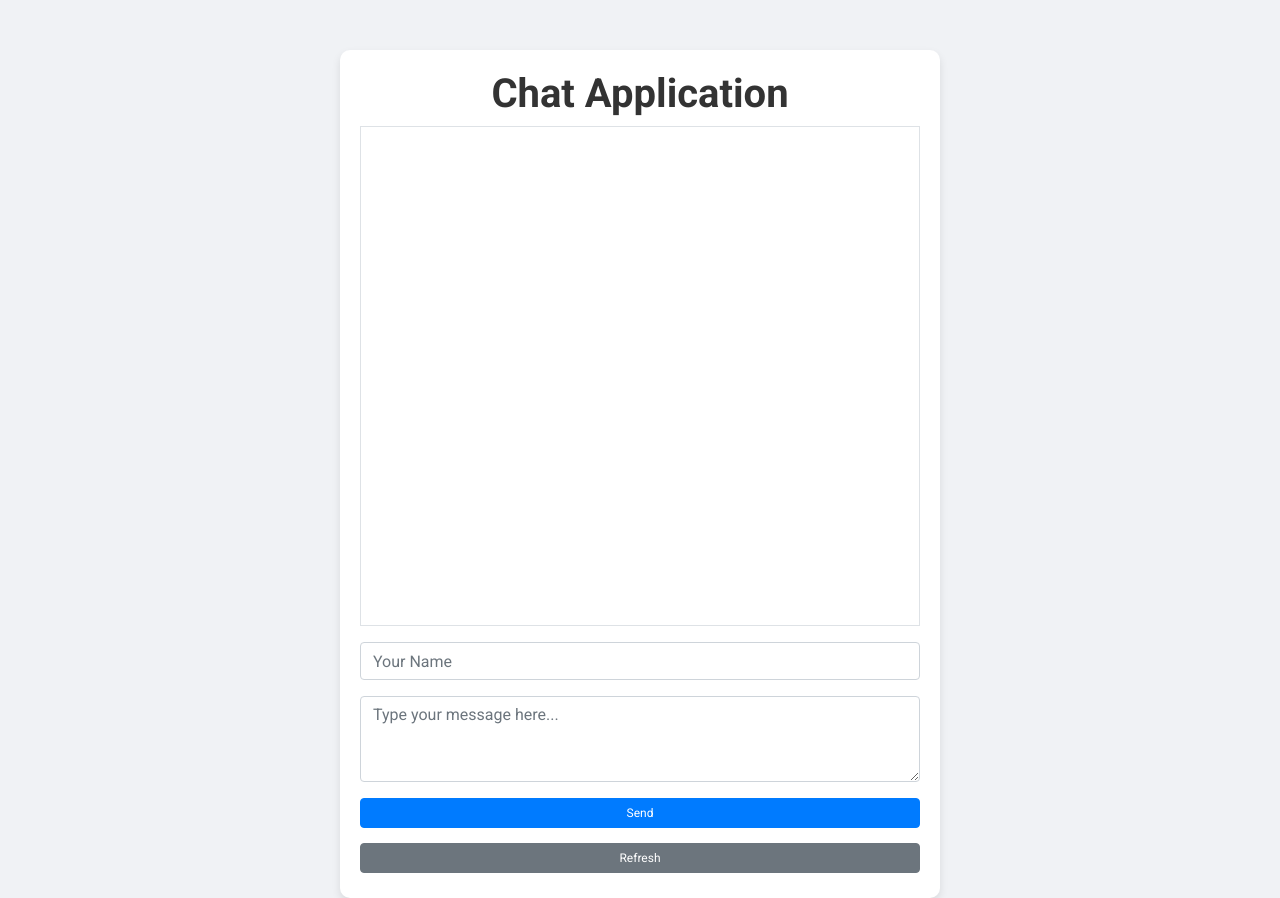
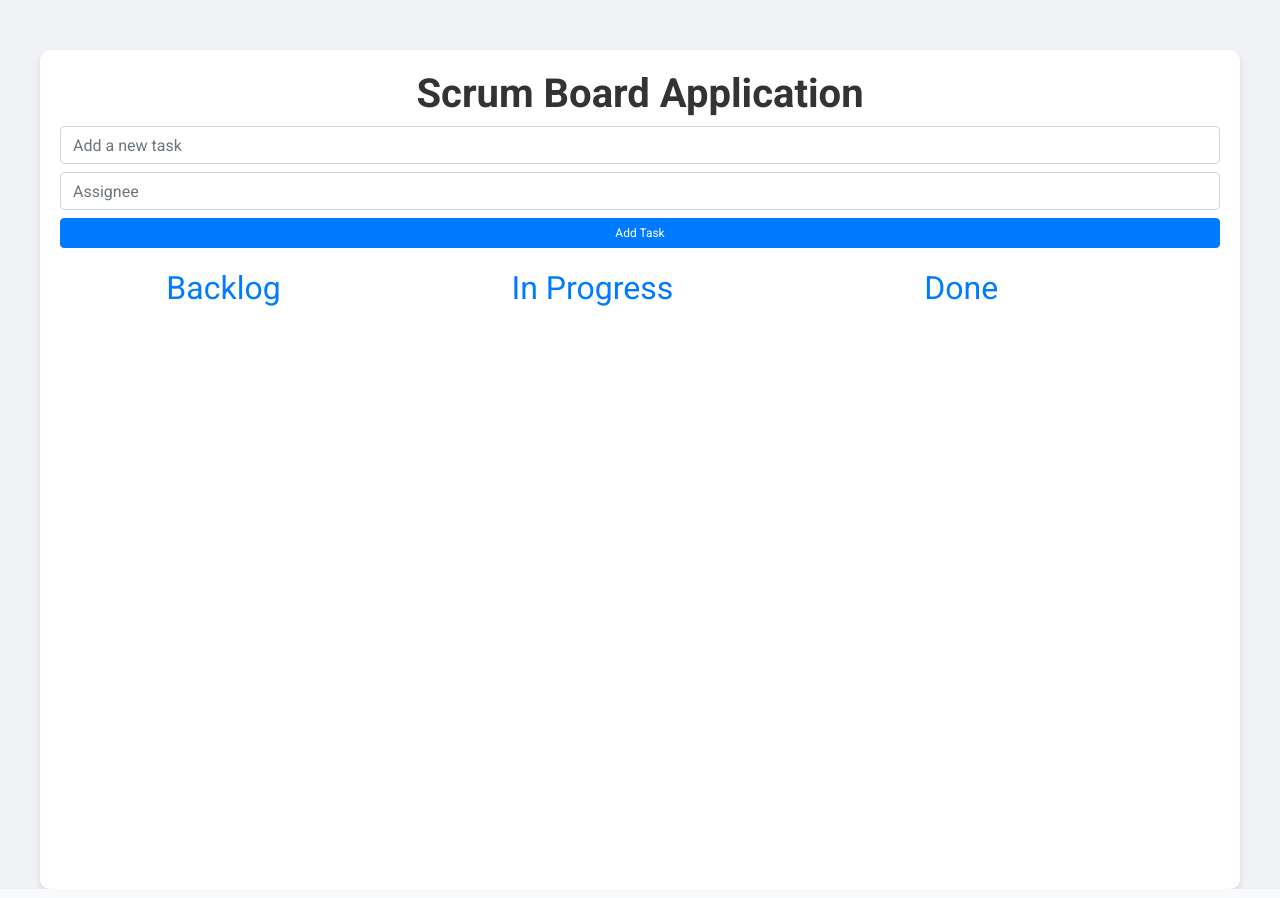
Before and after one commit to Nithin-0183/EliteSquad-Webserver, a PHP site: page / in a window 1280 px wide. Run offline with PHP 8.4, Linux system fonts and the light colour scheme.

Commit message:
Chungman Lee

```diff
--- a/WEB_ROOT/site1/index.php
+++ b/WEB_ROOT/site1/index.php
@@ -3,7 +3,7 @@
 <head>
     <meta charset="UTF-8">
     <meta name="viewport" content="width=device-width, initial-scale=1.0">
-    <title>Chat Application</title>
+    <title>Scrum Board Application</title>
     <link href="https://stackpath.bootstrapcdn.com/bootstrap/4.3.1/css/bootstrap.min.css" rel="stylesheet">
     <link href="https://fonts.googleapis.com/css2?family=Roboto:wght@300;400;700&display=swap" rel="stylesheet">
     <style>
@@ -19,13 +19,26 @@
         }
         .container {
             margin-top: 50px;
-            max-width: 600px;
+            max-width: 1200px;
             background-color: #fff;
             padding: 20px;
             border-radius: 10px;
             box-shadow: 0 4px 8px rgba(0, 0, 0, 0.1);
         }
-        .message-box {
+        .board-column {
+            width: 30%;
+            display: inline-block;
+            vertical-align: top;
+            margin-right: 1%;
+        }
+        .board-column:last-child {
+            margin-right: 0;
+        }
+        .board-column h2 {
+            text-align: center;
+            color: #007bff;
+        }
+        .todo-item {
             border: 1px solid #ccc;
             border-radius: 10px;
             padding: 10px;
@@ -34,17 +47,17 @@
             background-color: #fff;
             box-shadow: 0 2px 4px rgba(0, 0, 0, 0.1);
         }
-        .message-box strong {
+        .todo-item strong {
             display: block;
             margin-bottom: 5px;
             color: #007bff;
         }
-        .message-box .btn-group {
+        .todo-item .btn-group {
             position: absolute;
             top: 10px;
             right: 10px;
         }
-        .message-box .btn {
+        .todo-item .btn {
             padding: 2px 6px;
             font-size: 10px;
             margin-left: 5px;
@@ -78,48 +91,56 @@
             align-items: flex-end;
             gap: 10px;
         }
-        #chat-box {
-            height: 500px;
-            margin-bottom: 10px;
+        .board-column {
+            height: 600px;
+            overflow-y: auto;
         }
     </style>
 </head>
 <body>
 <div class="container">
-    <h1>Chat Application</h1>
-    <div id="chat-box" class="border p-3 mb-3" style="overflow-y: scroll;">
-        <!-- messages -->
+    <h1>Scrum Board Application</h1>
+    <div class="form-group">
+        <input type="text" id="task" class="form-control" placeholder="Add a new task" required>
+        <input type="text" id="assignee" class="form-control mt-2" placeholder="Assignee" required>
+        <button id="add-task-btn" class="btn btn-primary mt-2">Add Task</button>
     </div>
-    <form id="message-form">
-        <div class="form-group">
-            <input type="text" id="username" class="form-control" placeholder="Your Name" required>
+    <div class="row">
+        <div class="board-column" id="backlog">
+            <h2>Backlog</h2>
         </div>
-        <div class="form-group">
-            <textarea id="message" class="form-control" rows="3" placeholder="Type your message here..." required></textarea>
+        <div class="board-column" id="in-progress">
+            <h2>In Progress</h2>
         </div>
-        <div class="form-buttons">
-            <button type="submit" class="btn btn-primary">Send</button>
-            <button id="refresh-btn" class="btn btn-secondary">Refresh</button>
+        <div class="board-column" id="done">
+            <h2>Done</h2>
         </div>
-    </form>
+    </div>
 </div>
 
 <div class="modal fade" id="editModal" tabindex="-1" role="dialog" aria-labelledby="editModalLabel" aria-hidden="true">
     <div class="modal-dialog" role="document">
         <div class="modal-content">
             <div class="modal-header">
-                <h5 class="modal-title" id="editModalLabel">Edit Message</h5>
+                <h5 class="modal-title" id="editModalLabel">Edit Task</h5>
                 <button type="button" class="close" data-dismiss="modal" aria-label="Close">
                     <span aria-hidden="true">&times;</span>
                 </button>
             </div>
             <div class="modal-body">
-                <input type="hidden" id="editMessageId">
+                <input type="hidden" id="editTaskId">
                 <div class="form-group">
-                    <input type="text" id="editUsername" class="form-control" placeholder="Your Name" required>
+                    <textarea id="editTask" class="form-control" rows="3" placeholder="Edit your task..." required></textarea>
                 </div>
                 <div class="form-group">
-                    <textarea id="editMessage" class="form-control" rows="3" placeholder="Edit your message..." required></textarea>
+                    <input type="text" id="editAssignee" class="form-control" placeholder="Assignee" required>
+                </div>
+                <div class="form-group">
+                    <select id="editStatus" class="form-control" required>
+                        <option value="backlog">Backlog</option>
+                        <option value="in-progress">In Progress</option>
+                        <option value="done">Done</option>
+                    </select>
                 </div>
             </div>
             <div class="modal-footer">
@@ -134,101 +155,120 @@
 <script src="https://cdnjs.cloudflare.com/ajax/libs/popper.js/1.14.7/umd/popper.min.js"></script>
 <script src="https://stackpath.bootstrapcdn.com/bootstrap/4.3.1/js/bootstrap.min.js"></script>
 <script>
-    const apiUrl = 'http://site1.local:8080'; // API
+    const apiUrl = 'https://site2.local:8443'; // API
 
-    // fetch messages
-    function fetchMessages() {
-        fetch(`${apiUrl}/data/messages`)
+    // fetch tasks
+    function fetchTasks() {
+        fetch(`${apiUrl}/data/tasks`)
             .then(response => response.json())
             .then(data => {
-                const chatBox = document.getElementById('chat-box');
-                chatBox.innerHTML = '';
-                data.forEach(message => {
-                    chatBox.innerHTML += `
-                        <div class="message-box">
-                            <strong>${message.username}:</strong> ${message.text}
+                const backlog = document.getElementById('backlog');
+                const inProgress = document.getElementById('in-progress');
+                const done = document.getElementById('done');
+                backlog.innerHTML = '<h2>Backlog</h2>';
+                inProgress.innerHTML = '<h2>In Progress</h2>';
+                done.innerHTML = '<h2>Done</h2>';
+                data.forEach(task => {
+                    const taskElement = `
+                        <div class="todo-item" id="task-${task.id}">
+                            <strong>${task.task}</strong>
+                            <p>Assignee: ${task.assignee}</p>
+                            <p>Status: ${task.status}</p>
                             <div class="btn-group">
-                                <button class="btn btn-sm btn-warning" onclick="editMessage('${message.id}', '${message.username}', '${message.text}')">Edit</button>
-                                <button class="btn btn-sm btn-danger" onclick="deleteMessage('${message.id}')">Delete</button>
+                                <button class="btn btn-sm btn-warning" onclick="editTask('${task.id}', '${task.task}', '${task.assignee}', '${task.status}')">Edit</button>
+                                <button class="btn btn-sm btn-danger" onclick="deleteTask('${task.id}')">Delete</button>
                             </div>
                         </div>`;
+                    if (task.status === 'backlog') {
+                        backlog.innerHTML += taskElement;
+                    } else if (task.status === 'in-progress') {
+                        inProgress.innerHTML += taskElement;
+                    } else if (task.status === 'done') {
+                        done.innerHTML += taskElement;
+                    }
                 });
-                chatBox.scrollTop = chatBox.scrollHeight; // Scroll to bottom
             });
     }
 
-    // send a new message
-    const postMessage = (username, text) => {
-        fetch(`${apiUrl}/data/messages`, {
+    // add a new task
+    const postTask = (task, assignee) => {
+        fetch(`${apiUrl}/data/tasks`, {
             method: 'POST',
             headers: {
                 'Content-Type': 'application/x-www-form-urlencoded'
             },
-            body: `username=${encodeURIComponent(username)}&text=${encodeURIComponent(text)}`
-        }).then(response => response.json())
-        .then(() => {
-            fetchMessages(); // Fetch messages after posting
+            body: `task=${encodeURIComponent(task)}&assignee=${encodeURIComponent(assignee)}&status=backlog`
+        }).then(response => {
+            if (response.status === 201) {
+                fetchTasks(); // Fetch tasks after posting
+            } else {
+                console.error('Failed to post task:', response.statusText);
+            }
         }).catch(error => {
-            console.error('Error posting message:', error);
+            console.error('Error posting task:', error);
         });
     };
 
-    // delete a message
-    function deleteMessage(id) {
-        fetch(`${apiUrl}/data/messages/${id}`, {
+    // delete a task
+    function deleteTask(id) {
+        console.log(`Deleting task ID: ${id}`);
+        fetch(`${apiUrl}/data/tasks/${id}`, {
             method: 'DELETE'
-        }).then(() => fetchMessages())
-        .catch(error => {
-            console.error('Error deleting message:', error);
+        }).then(() => {
+            console.log(`Deleted task ID: ${id}`);
+            fetchTasks();
+        }).catch(error => {
+            console.error('Error deleting task:', error);
         });
     }
 
-    // update a message
-    function updateMessage(id, username, text) {
-        fetch(`${apiUrl}/data/messages/${id}`, {
+    // update a task
+    function updateTask(id, task, assignee, status) {
+        console.log(`Updating task ID: ${id}`);
+        fetch(`${apiUrl}/data/tasks/${id}`, {
             method: 'PUT',
             headers: {
                 'Content-Type': 'application/x-www-form-urlencoded'
             },
-            body: `username=${encodeURIComponent(username)}&text=${encodeURIComponent(text)}`
-        }).then(() => fetchMessages())
-        .catch(error => {
-            console.error('Error updating message:', error);
+            body: `task=${encodeURIComponent(task)}&assignee=${encodeURIComponent(assignee)}&status=${encodeURIComponent(status)}`
+        }).then(() => {
+            console.log(`Updated task ID: ${id}`);
+            fetchTasks();
+        }).catch(error => {
+            console.error('Error updating task:', error);
         });
     }
 
-    // edit message
-    function editMessage(id, username, text) {
-        document.getElementById('editMessageId').value = id;
-        document.getElementById('editUsername').value = username;
-        document.getElementById('editMessage').value = text;
+    // edit task
+    function editTask(id, task, assignee, status) {
+        console.log(`Editing task ID: ${id}, Task: ${task}, Assignee: ${assignee}, Status: ${status}`);
+        document.getElementById('editTaskId').value = id;
+        document.getElementById('editTask').value = task;
+        document.getElementById('editAssignee').value = assignee;
+        document.getElementById('editStatus').value = status;
         $('#editModal').modal('show');
     }
 
-    document.getElementById('message-form').addEventListener('submit', function(e) {
+    document.getElementById('add-task-btn').addEventListener('click', function(e) {
         e.preventDefault();
-        const username = document.getElementById('username').value;
-        const message = document.getElementById('message').value;
-        postMessage(username, message);
-        document.getElementById('message-form').reset();
+        const task = document.getElementById('task').value;
+        const assignee = document.getElementById('assignee').value;
+        postTask(task, assignee);
+        document.getElementById('task').value = '';
+        document.getElementById('assignee').value = '';
     });
 
-    document.getElementById('refresh-btn').addEventListener('click', fetchMessages);
-
     document.getElementById('saveEditButton').addEventListener('click', function() {
-        const id = document.getElementById('editMessageId').value;
-        const username = document.getElementById('editUsername').value;
-        const message = document.getElementById('editMessage').value;
-        updateMessage(id, username, message);
+        const id = document.getElementById('editTaskId').value;
+        const task = document.getElementById('editTask').value;
+        const assignee = document.getElementById('editAssignee').value;
+        const status = document.getElementById('editStatus').value;
+        updateTask(id, task, assignee, status);
         $('#editModal').modal('hide');
     });
 
-    // Polling to fetch messages every 5 seconds
-    setInterval(fetchMessages, 5000);
-
-    // fetch messages on initial load
-    fetchMessages();
-
+    // fetch tasks on initial load
+    fetchTasks();
 </script>
 </body>
 </html>
```
Also changed, not shown: 1 other file.
